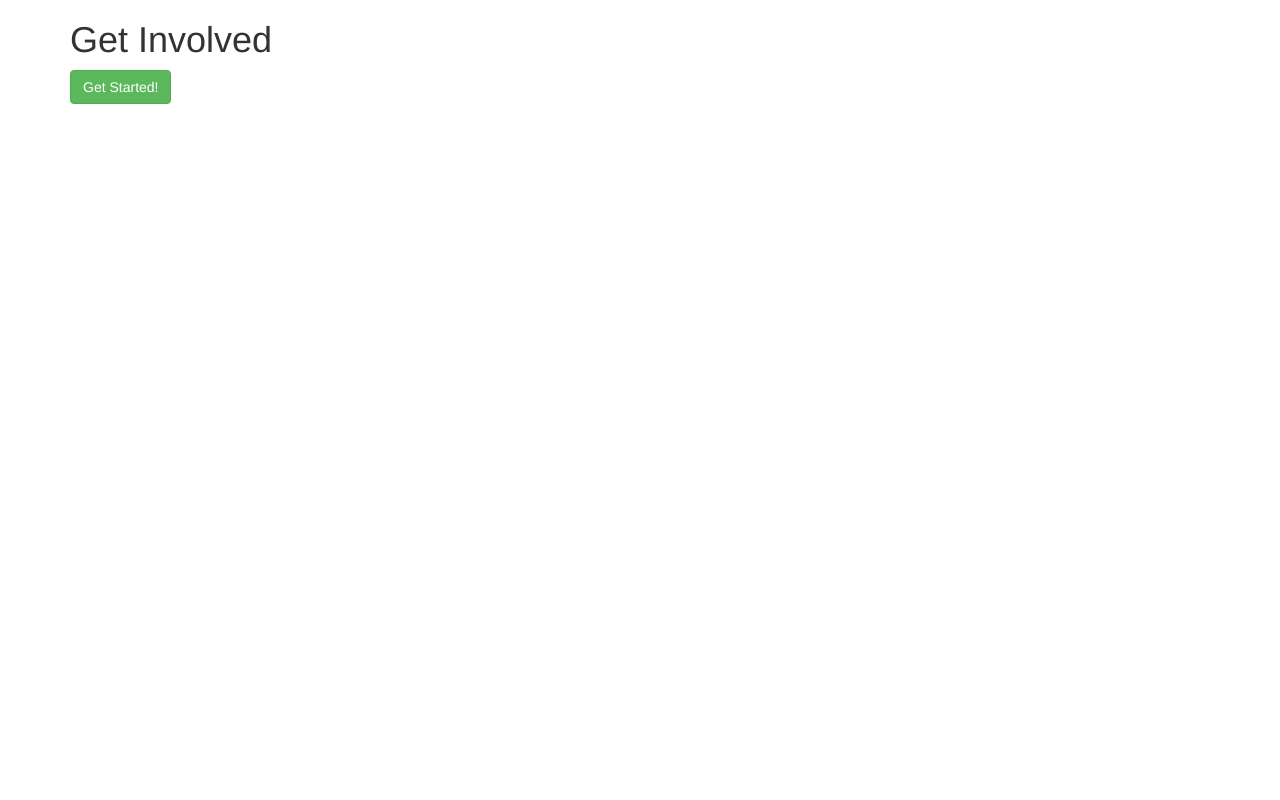
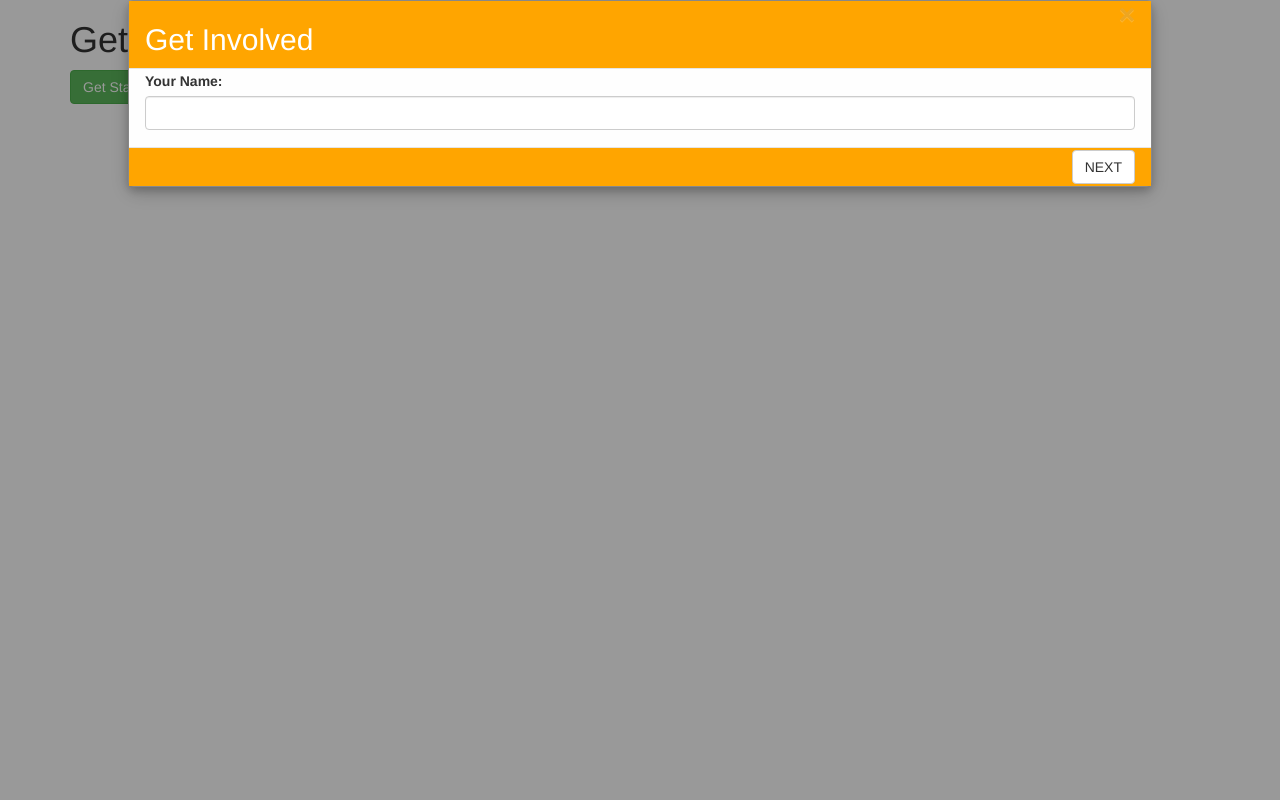
Before and after one commit to sandycamilo/BrightAct, a Flask app: template templates/get_involved_v2.html in a window 1280 px wide. Run offline with Flask 2, Linux system fonts and the light colour scheme; the template is opened without the code that fills it, so the values that code supplies are empty; parts of the project's set-up code (start-up, migrations or seed data) failed here and were passed over; some libraries are stand-ins or nearby versions.

Commit message:
basic iteration js

```diff
--- a/static/js/getinvolved2.js
+++ b/static/js/getinvolved2.js
@@ -1,30 +1,71 @@
-// Get the modal
-var modal = document.getElementById("sectorModal");
+// getinvolved2.js
 
-// Get the button that opens the modal
-var btn = document.getElementById("myBtn");
-
-// Get the <span> element that closes the modal
-var span = document.getElementsByClassName("close")[0];
-
-// When the user clicks on the button, open the modal
-btn.onclick = function() {
-  modal.style.display = "block";
-}
-
-// When the user clicks on <span> (x), close the modal
-span.onclick = function() {
-  modal.style.display = "none";
-}
-
-// When the user clicks anywhere outside of the modal, close it
-window.onclick = function(event) {
-  if (event.target == modal) {
-    modal.style.display = "none";
-  }
-}
+// // Get the modal
+// var modal = document.getElementById("sectorModal");
+//
+// // Get the button that opens the modal
+// var btn = document.getElementById("myBtn");
+//
+// // Get the <span> element that closes the modal
+// var span = document.getElementsByClassName("close")[0];
+//
+// // When the user clicks on the button, open the modal
+// btn.onclick = function() {
+//   modal.style.display = "block";
+// }
+//
+// // When the user clicks on <span> (x), close the modal
+// span.onclick = function() {
+//   modal.style.display = "none";
+// }
+//
+// // When the user clicks anywhere outside of the modal, close it
+// window.onclick = function(event) {
+//   if (event.target == modal) {
+//     modal.style.display = "none";
+//   }
+// }
 
 // // Intended to be a way to get the next question in a series of questions stored in an array of strings
 // function(nextQ) {
 //     document.getElementById("nextBtn");
+//      let sector = #?
+//      if(sector === None) {
+//            modal = getElementById("?")
+//        } else {
+//            if(sector === "civil") {
+//                modal = getElementById("?")
+//            }
+//        }
 // }
+
+// make a list of all modal ids
+const modalIds = ["personNameModal", "orgNameModal", "countryModal", "roleModal", "sectorModal", "phoneModal", "foundModal", "reasonModal", "infoModal", "targetModal", "brandedModal", "collaborationModal", "orgTypeModal", "deptModal", "uniDeptModal", "studiesLevelModal", "researchModal", "legalSupportModal", "offerUsersModal"]
+
+let modalIndex = 0;
+
+document.querySelector("body").addEventListener("click", (e) => {
+    if(e.target.matches(".next-question")) {
+        modalIndex += 1;
+        hideAllModals();
+        console.log("Area of code reached")
+        // what was last answer and what should next modal be?
+        showModal(modalIds[modalIndex])
+    }
+})
+
+function showModal(id) {
+    document.getElementById(id).style.display = "block";
+}
+
+function hideModal(id) {
+    document.getElementById(id).style.display = "none";
+}
+
+function hideAllModals() {
+    modalIds.forEach((id) => {hideModal(id)})
+}
+
+hideAllModals()
+
+showModal(modalIds[0])
--- a/templates/get_involved_v2.html
+++ b/templates/get_involved_v2.html
@@ -8,7 +8,7 @@
 
 
         <div class="container">
-            <h1>Get Involved</h1>
+            <h1>Get Involved Questionaire</h1>
 
 
             <!-- Trigger/Open The Modal -->
@@ -17,7 +17,7 @@
             </button>
 
             <!-- Name Modal -->
-            <div id="nameModal" class="modal" tabindex="-1" role="dialog">
+            <div id="personNameModal" class="modal" tabindex="-1" role="dialog">
 
              <!-- Modal content -->
                  <div class="modal-content">
@@ -28,8 +28,8 @@
                     <div class="modal-body">
                         <form>
                             <div class="form-group">
-                                <label for="name" class="col-form-label">Your Name:</label>
-                                <input type="text" class="form-control" id="recipient-name">
+                                <label for="personName" class="col-form-label">Your Name:</label>
+                                <input type="text" class="form-control" id="personName">
                                 <p>
 
                                 </p>
@@ -37,7 +37,7 @@
                          </form>
                     </div>
                     <div class="modal-footer">
-                         <button class="btn btn-default text-right" onclick="nextQ()">
+                         <button class="btn btn-default text-right next-question">
                              NEXT
                          </button>
                     </div>
@@ -47,7 +47,7 @@
             <!-- End Name Modal -->
 
             <!-- Orgaization Modal -->
-            <div id="nameModal" class="modal" tabindex="-1" role="dialog">
+            <div id="orgNameModal" class="modal" tabindex="-1" role="dialog">
 
              <!-- Modal content -->
                  <div class="modal-content">
@@ -58,8 +58,8 @@
                     <div class="modal-body">
                         <form>
                             <div class="form-group">
-                                <label for="name" class="col-form-label">What is the name of your organization?</label>
-                                <input type="text" class="form-control" id="name">
+                                <label for="orgName" class="col-form-label">What is the name of your organization?</label>
+                                <input type="text" class="form-control" id="orgName">
                                 <p>
 
                                 </p>
@@ -67,7 +67,7 @@
                          </form>
                     </div>
                     <div class="modal-footer">
-                         <button class="btn btn-default text-right" onclick="nextQ()">
+                         <button class="btn btn-default text-right next-question">
                              NEXT
                          </button>
                     </div>
@@ -139,7 +139,7 @@
                          </form>
                     </div>
                     <div class="modal-footer">
-                         <button class="btn btn-default text-right" onclick="nextQ()">
+                         <button class="btn btn-default text-right next-question">
                              NEXT
                          </button>
                     </div>
@@ -169,7 +169,7 @@
                          </form>
                     </div>
                     <div class="modal-footer">
-                         <button class="btn btn-default text-right" onclick="nextQ()">
+                         <button class="btn btn-default text-right next-question">
                              NEXT
                          </button>
                     </div>
@@ -210,7 +210,7 @@
                          </form>
                     </div>
                     <div class="modal-footer">
-                         <button class="btn btn-default text-right" onclick="nextQ()">
+                         <button class="btn btn-default text-right next-question">
                              NEXT
                          </button>
                     </div>
@@ -240,7 +240,7 @@
                          </form>
                     </div>
                     <div class="modal-footer">
-                         <button class="btn btn-default text-right" onclick="nextQ()">
+                         <button class="btn btn-default text-right next-question">
                              NEXT
                          </button>
                     </div>
@@ -270,7 +270,7 @@
                          </form>
                     </div>
                     <div class="modal-footer">
-                         <button class="btn btn-default text-right" onclick="nextQ()">
+                         <button class="btn btn-default text-right next-question">
                              NEXT
                          </button>
                     </div>
@@ -310,7 +310,7 @@
                          </form>
                     </div>
                     <div class="modal-footer">
-                         <button class="btn btn-default text-right" onclick="nextQ()">
+                         <button class="btn btn-default text-right next-question">
                              NEXT
                          </button>
                     </div>
@@ -340,7 +340,7 @@
                         </form>
                    </div>
                    <div class="modal-footer">
-                        <button class="btn btn-default text-right" onclick="nextQ()">
+                        <button class="btn btn-default text-right next-question">
                             NEXT
                         </button>
                    </div>
@@ -371,7 +371,7 @@
                          </form>
                     </div>
                     <div class="modal-footer">
-                         <button class="btn btn-default text-right" onclick="nextQ()">
+                         <button class="btn btn-default text-right next-question">
                              NEXT
                          </button>
                     </div>
@@ -401,7 +401,7 @@
                         </form>
                    </div>
                    <div class="modal-footer">
-                        <button class="btn btn-default text-right" onclick="nextQ()">
+                        <button class="btn btn-default text-right next-question">
                             NEXT
                         </button>
                    </div>
@@ -441,7 +441,7 @@
                          </form>
                     </div>
                     <div class="modal-footer">
-                         <button class="btn btn-default text-right" onclick="nextQ()">
+                         <button class="btn btn-default text-right next-question">
                              NEXT
                          </button>
                     </div>
@@ -454,7 +454,7 @@
             <!-- Begin Public Sector Specific Questions -->
             <!-- Begin Organization Type Modal
                     Input Type: Text -->
-            <div id="orgtypeModal" class="modal" tabindex="-1" role="dialog">
+            <div id="orgTypeModal" class="modal" tabindex="-1" role="dialog">
 
              <!-- Modal content -->
                  <div class="modal-content">
@@ -465,8 +465,8 @@
                     <div class="modal-body">
                         <form>
                             <div class="form-group">
-                                <label for="orgtype" class="col-form-label">What kind of organization? (municipality, local government, government, police, legal etc)</label>
-                                <input type="text" class="form-control" id="orgtype">
+                                <label for="orgType" class="col-form-label">What kind of organization? (municipality, local government, government, police, legal etc)</label>
+                                <input type="text" class="form-control" id="orgType">
                                 <p>
 
                                 </p>
@@ -474,7 +474,7 @@
                          </form>
                     </div>
                     <div class="modal-footer">
-                         <button class="btn btn-default text-right" onclick="nextQ()">
+                         <button class="btn btn-default text-right next-question">
                              NEXT
                          </button>
                     </div>
@@ -505,7 +505,7 @@
                          </form>
                     </div>
                     <div class="modal-footer">
-                         <button class="btn btn-default text-right" onclick="nextQ()">
+                         <button class="btn btn-default text-right next-question">
                              NEXT
                          </button>
                     </div>
@@ -541,7 +541,7 @@
                          </form>
                     </div>
                     <div class="modal-footer">
-                         <button class="btn btn-default text-right" onclick="nextQ()">
+                         <button class="btn btn-default text-right next-question">
                              NEXT
                          </button>
                     </div>
@@ -571,7 +571,7 @@
                      </form>
                 </div>
                 <div class="modal-footer">
-                     <button class="btn btn-default text-right" onclick="nextQ()">
+                     <button class="btn btn-default text-right next-question">
                          NEXT
                      </button>
                 </div>
@@ -603,7 +603,7 @@
                     </form>
                </div>
                <div class="modal-footer">
-                    <button class="btn btn-default text-right" onclick="nextQ()">
+                    <button class="btn btn-default text-right next-question">
                         NEXT
                     </button>
                </div>
@@ -647,7 +647,7 @@
                          </form>
                     </div>
                     <div class="modal-footer">
-                         <button class="btn btn-default text-right" onclick="nextQ()">
+                         <button class="btn btn-default text-right next-question">
                              NEXT
                          </button>
                     </div>
@@ -686,7 +686,7 @@
                          </form>
                     </div>
                     <div class="modal-footer">
-                         <button class="btn btn-default text-right" onclick="nextQ()">
+                         <button class="btn btn-default text-right next-question">
                              NEXT
                          </button>
                     </div>
```
